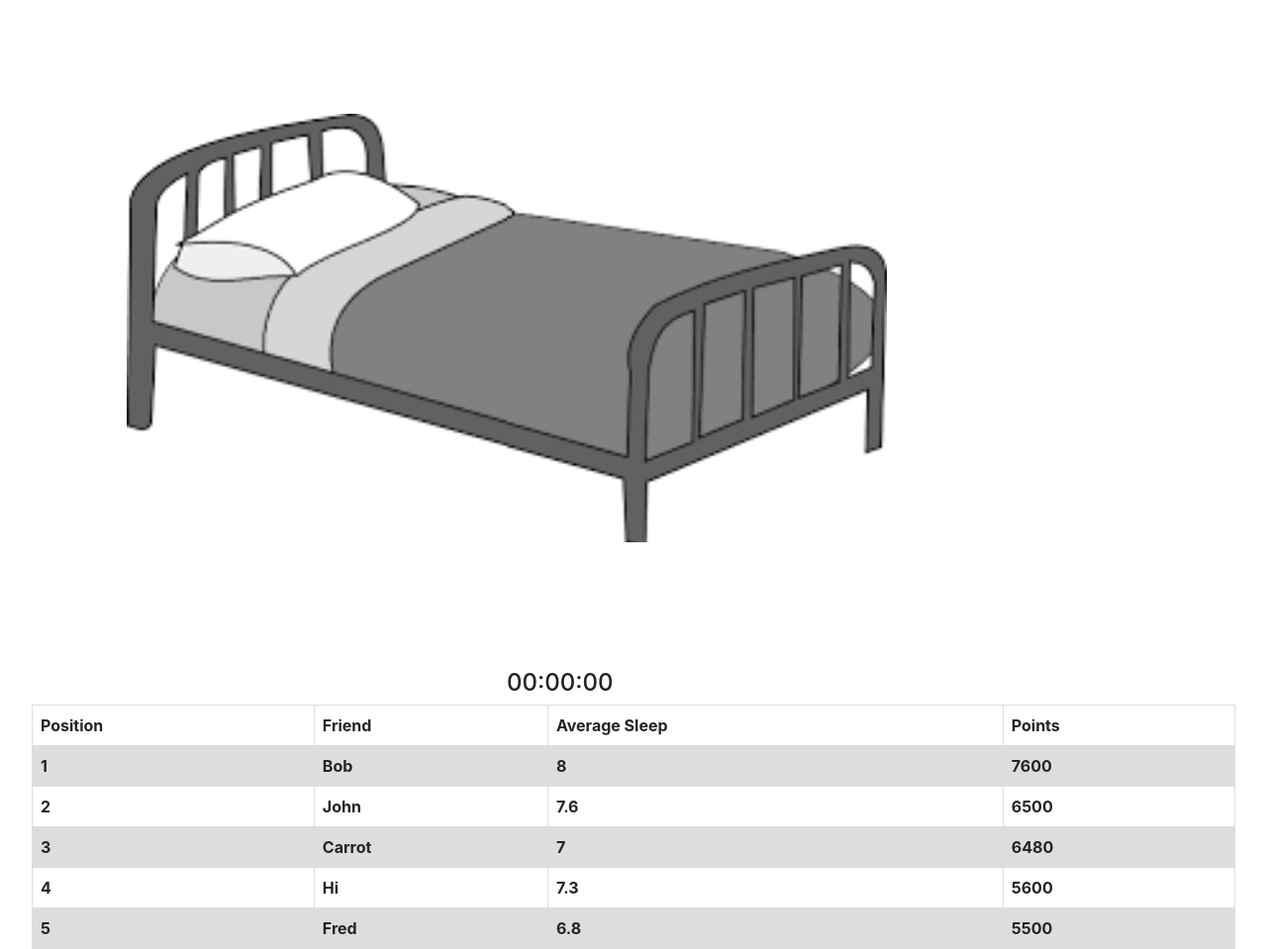
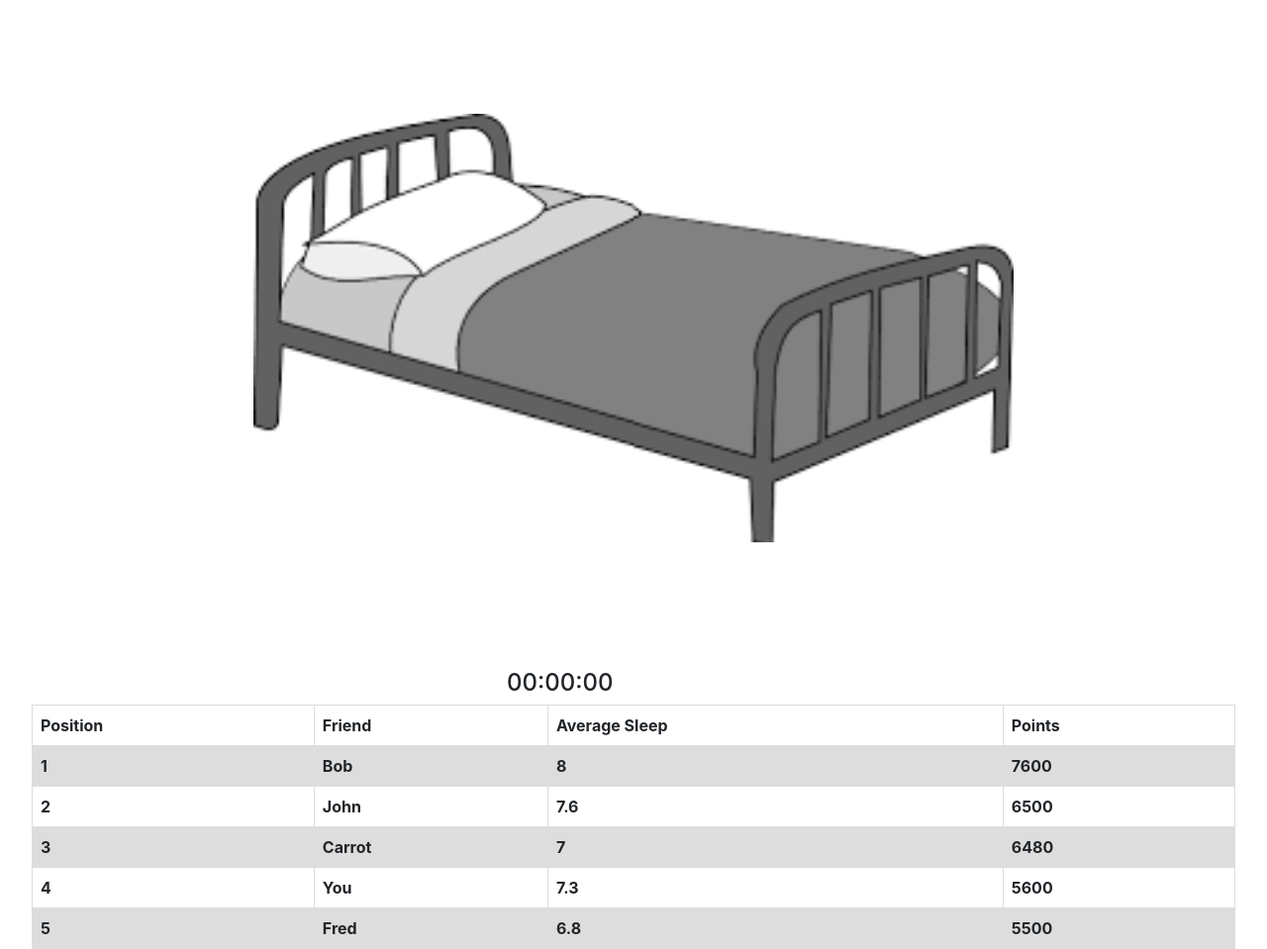
Before and after one commit to gsmith1729/dreamteam, a plain HTML site: page index.html in a window 1280 px wide. Shown: the part 127-1086 px from the top of the page at 99% size. Drawn offline with Linux system fonts and the light colour scheme.

Commit message:
centred bed

```diff
--- a/common.css
+++ b/common.css
@@ -4,6 +4,7 @@
 	display: inline;
 	position: relative;
 	padding: 10%;
+	left: 10%;
 }
 #bluebed {
 	display: none;
--- a/index.html
+++ b/index.html
@@ -28,7 +28,7 @@
     		<tr><th>1</th><th>Bob</th><th>8</th><th>7600</th></tr>
     		<tr><th>2</th><th>John</th><th>7.6</th><th>6500</th></tr>
     		<tr><th>3</th><th>Carrot</th><th>7</th><th>6480</th></tr>
-    		<tr><th>4</th><th>Hi</th><th>7.3</th><th>5600</th></tr>
+    		<tr><th>4</th><th>You</th><th>7.3</th><th>5600</th></tr>
     		<tr><th>5</th><th>Fred</th><th>6.8</th><th>5500</th></tr>
 
 		</table>
```
